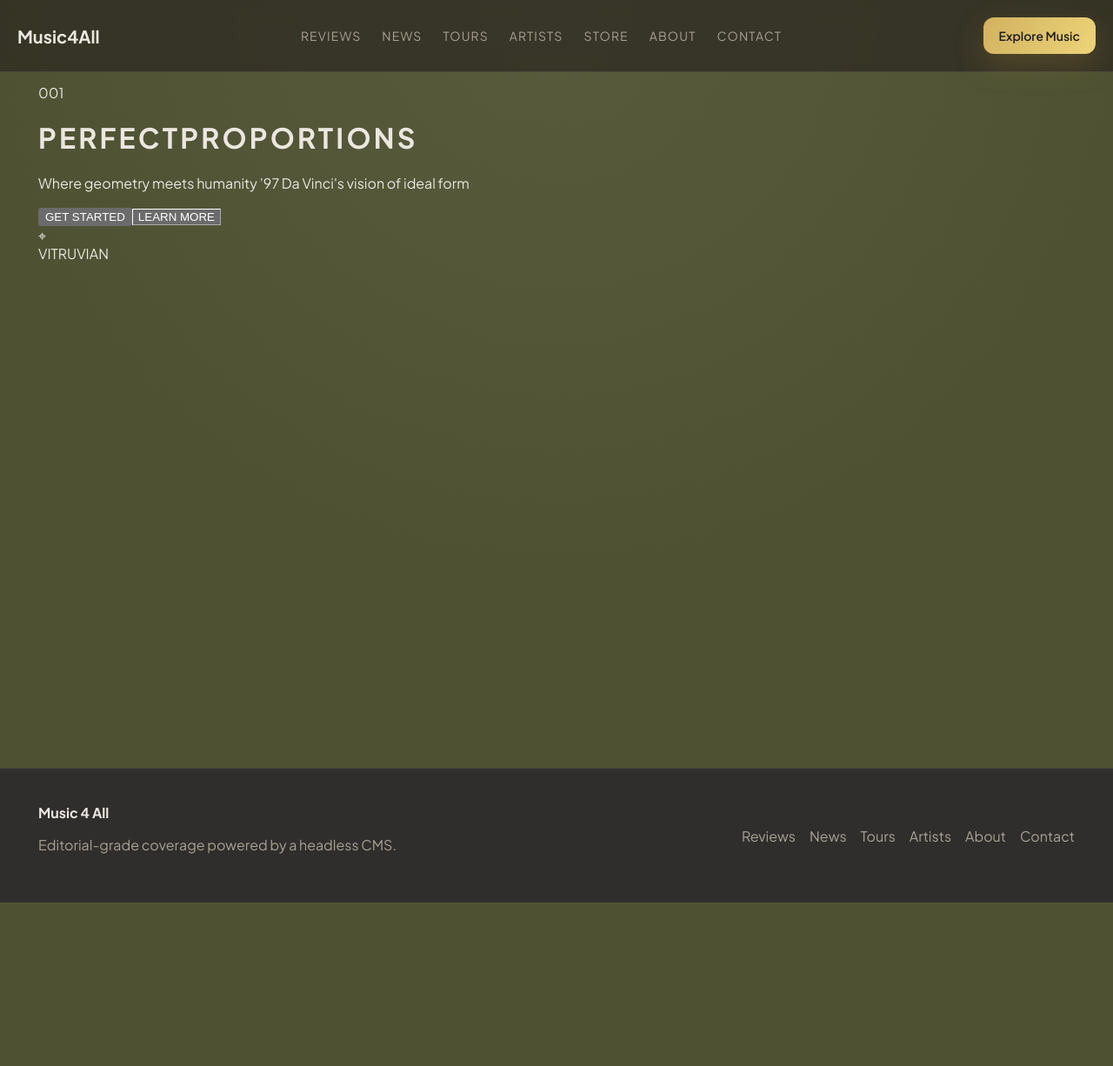
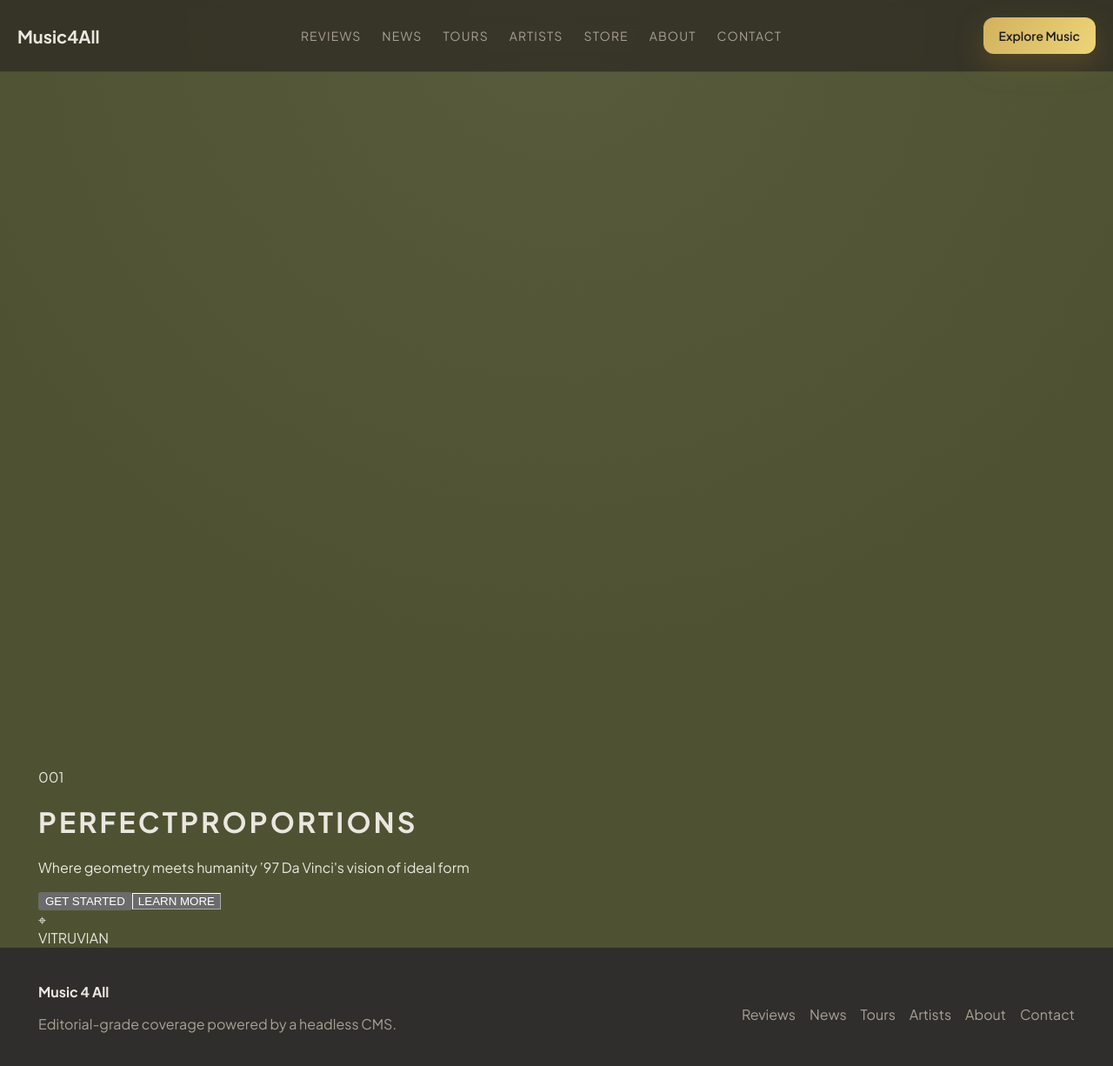
Before and after one commit to daavssfc/Music_4_All, a Next.js app: page / in a window 1280 px wide. Shown: the top 1226 px of the page at 87% size. Before the commit the page ends 1038 px from the top, so only its background shows below. Built offline with nearby package versions, Linux system fonts and the light colour scheme.

Commit message:
Fix hero scroll and add auto-merge (#80)
* Fix hero scroll behavior and add auto-merge workflow

* Fix auto-merge workflow query

---------

Co-authored-by: Ubuntu <ubuntu@ip-172-31-35-159.eu-north-1.compute.internal>

```diff
--- a/components/ui/hero-ascii.tsx
+++ b/components/ui/hero-ascii.tsx
@@ -107,12 +107,9 @@ export default function HeroAscii() {
         style={{ bottom: '5vh' }}
       ></div>
 
-      <div
-        className="pointer-events-none"
-        style={{ position: "fixed", top: "6rem", left: 0, right: 0, zIndex: 9999 }}
-      >
-        <div className="container mx-auto px-6 lg:px-16 lg:ml-[10%]">
-          <div className="max-w-lg pointer-events-auto bg-black/85 backdrop-blur-sm p-4 lg:p-6 border border-white/30 shadow-[0_0_30px_rgba(0,0,0,0.7)]">
+      <div className="absolute inset-0 z-50 pointer-events-none">
+        <div className="container mx-auto px-6 lg:px-16 lg:ml-[10%] relative h-full">
+          <div className="absolute left-0 top-24 lg:top-28 max-w-lg pointer-events-auto bg-black/85 backdrop-blur-sm p-4 lg:p-6 border border-white/30 shadow-[0_0_30px_rgba(0,0,0,0.7)]">
             {/* Top decorative line */}
             <div className="flex items-center gap-2 mb-3 opacity-60">
               <div className="w-8 h-px bg-white"></div>
```
